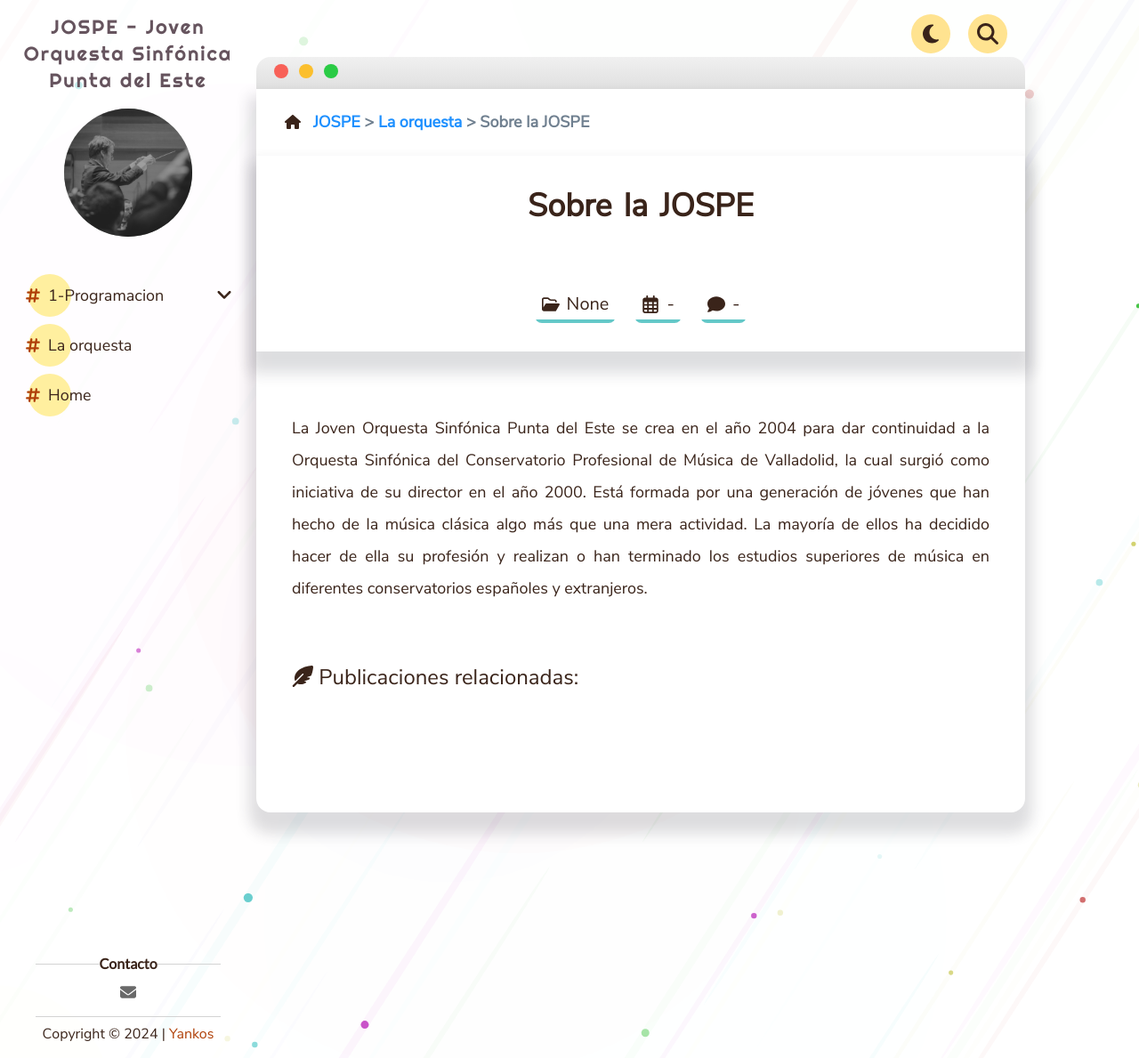
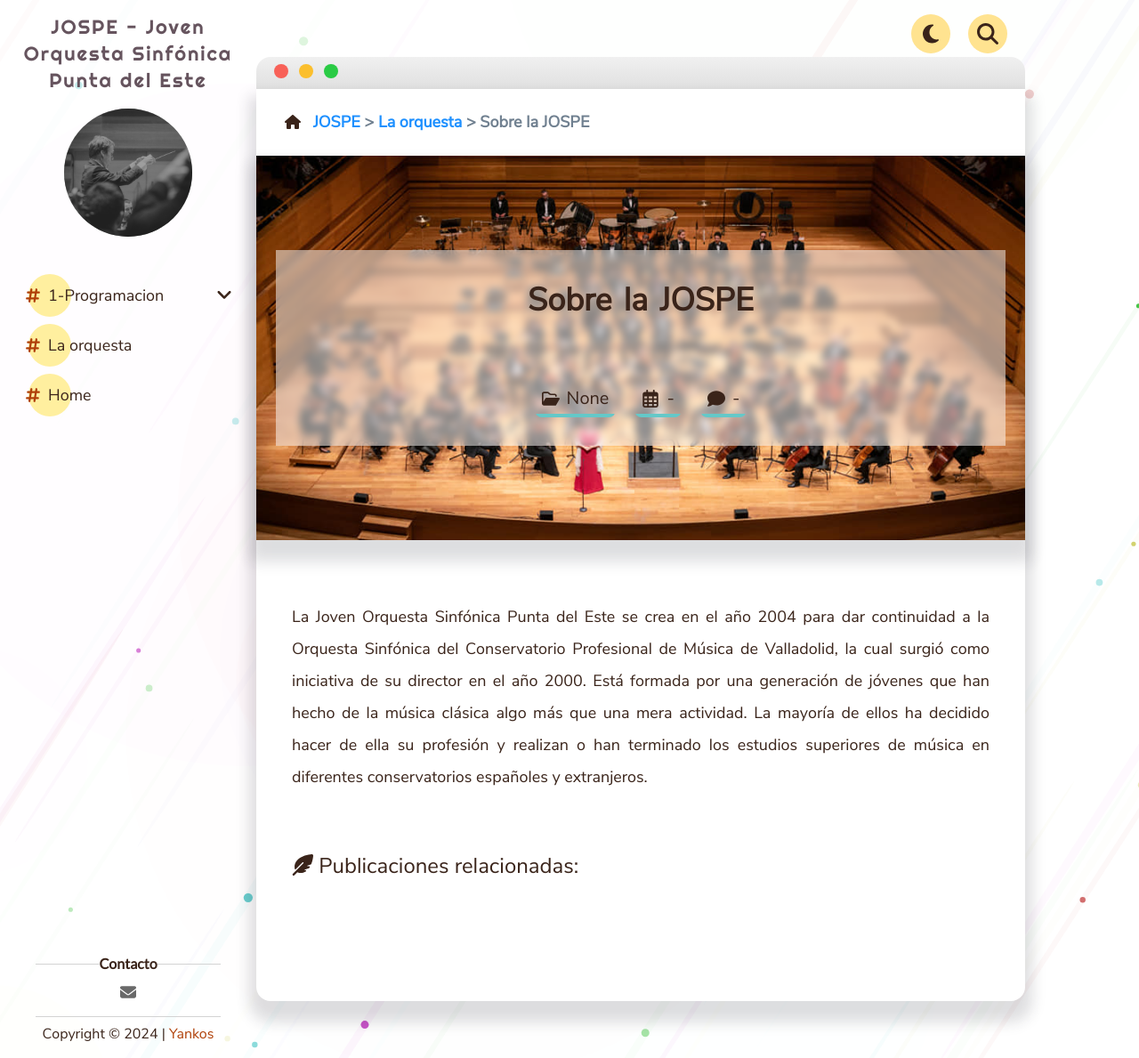
Before and after one commit to jospe-web/jospe-web.github.io, a Jekyll site: the page built from _pages/La orquesta/Sobre la JOSPE.md, in a window 1280 px wide and 1189 px high. Shown: the whole window at 89% size. Built offline with Jekyll 4.4.1, drawn with Linux system fonts in a browser that asks for light colours; comment, search, counter and statistics services are not loaded.

Commit message:
Update Sobre la JOSPE.md

```diff
--- a/_pages/La orquesta/Sobre la JOSPE.md
+++ b/_pages/La orquesta/Sobre la JOSPE.md
@@ -1,5 +1,6 @@
 ---
 title: "Sobre la JOSPE"
 date: "1900-01-01"
+thumbnail: "/images/orquesta1.jpg"
 ---
 La Joven Orquesta Sinfónica Punta del Este se crea en el año 2004 para dar continuidad a la Orquesta Sinfónica del Conservatorio Profesional de Música de Valladolid, la cual surgió como iniciativa de su director en el año 2000. Está formada por una generación de jóvenes que han hecho de la música clásica algo más que una mera actividad. La mayoría de ellos ha decidido hacer de ella su profesión y realizan o han terminado los estudios superiores de música en diferentes conservatorios españoles y extranjeros.
```
